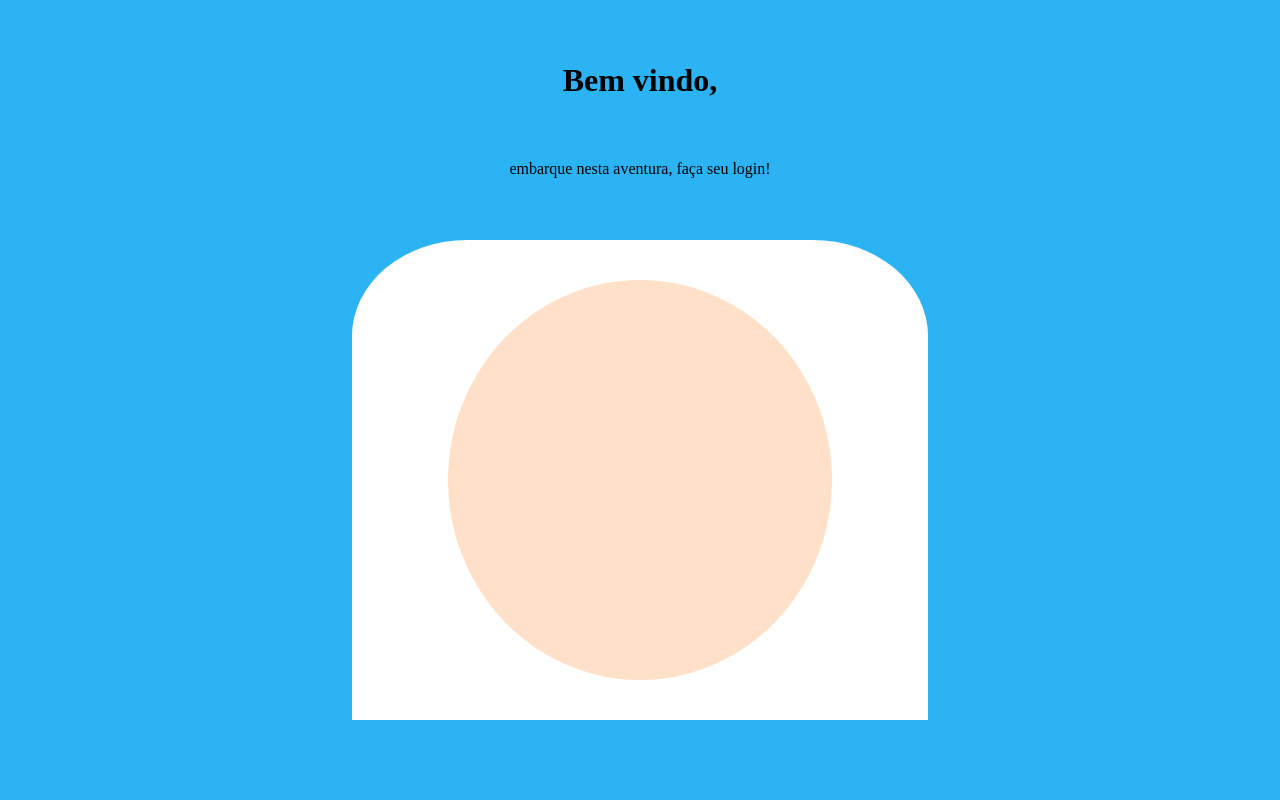
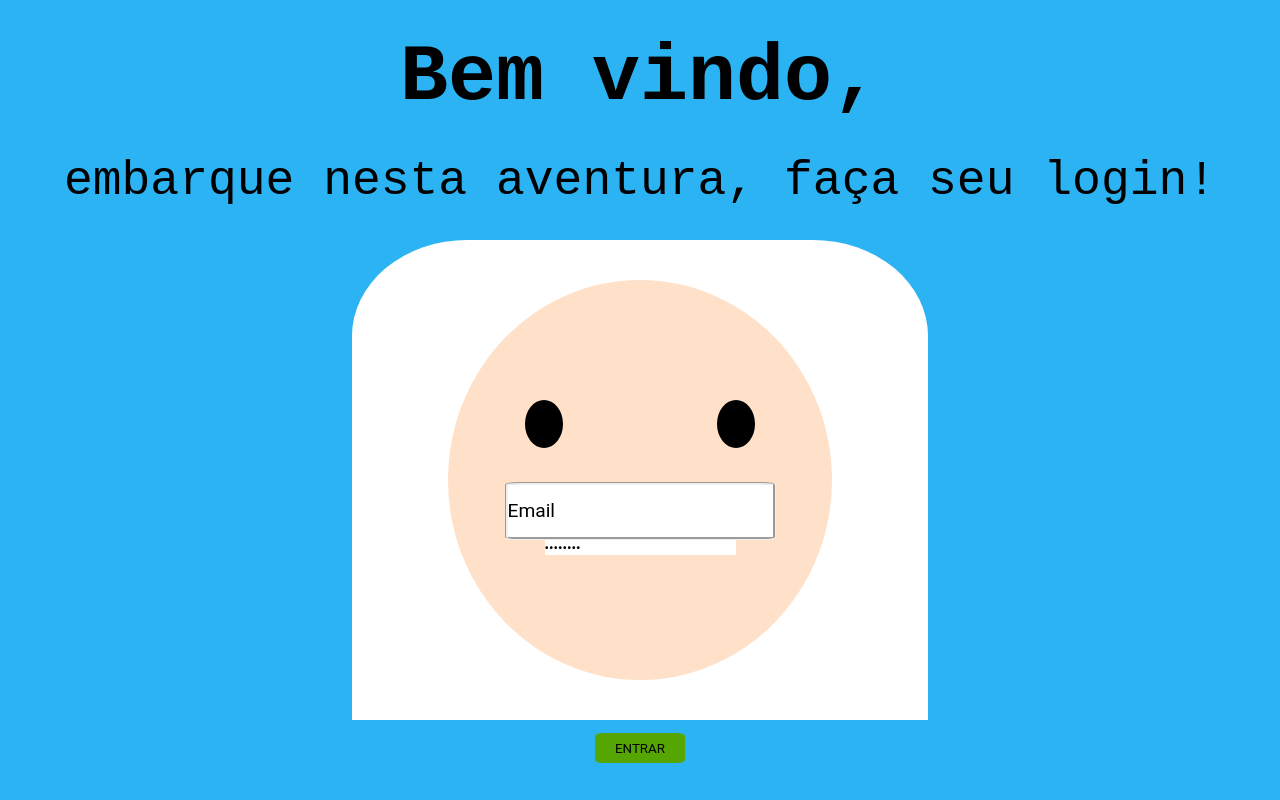
Before and after one commit to AlexSantos23/Finn, a plain HTML site: page index.html in a window 1280 px wide. Drawn offline with Linux system fonts and the light colour scheme.

Commit message:
third commit

```diff
--- a/index.html
+++ b/index.html
@@ -14,9 +14,19 @@
     </header>
     <main>
         <section class="hood">
-            <div class="face"></div>
+            <div class="face">
+                <input class="email" type="email" name="email" value="Email">
+                <input class="password" type="password" name="password" value="password">
+            </div>
+            <div class="eyeright"></div>
+            <div class="eyeleft"></div>
+
         </section>
     </main>
-    <footer></footer>
+    <footer>
+        <button>
+            ENTRAR
+        </button>
+    </footer>
 </body>
 </html>
--- a/style.css
+++ b/style.css
@@ -4,6 +4,7 @@
     border: 0;
     text-decoration: none;
     box-sizing: border-box;
+    font-family: 'roboto';
 }
 
 body{
@@ -17,6 +18,16 @@ header{
     flex-direction: column;
     justify-content: center;
     justify-content: space-evenly;
+}
+
+h1{
+    font-family: 'Roboto Mono', monospace;
+    font-size: 5em;
+}
+
+p{
+    font-family: 'Roboto Mono', monospace;
+    font-size: 3em;
 }
 
 .hood{
@@ -40,4 +51,59 @@ main{
     height: 50vh;
     background-color: #FFE1C9;
     border-radius: 50%;
+    position: relative;
+    display: flex;
+    justify-content: center;
+    align-items: center;
+    flex-direction: column;
 }
+
+.email{
+    block-size: 3em;
+    margin-top: 4em;
+    font-family: 'roboto';
+    font-size: 1.2em;
+    border-radius: 5%;
+    border-color: black;
+    border:groove
+
+}
+
+
+.eyeright{ width: 3vw;
+    height: 6vh;
+    background-color: black;
+    border-radius: 50%;
+    position: absolute;
+    left: 41%;
+    top: 50%;}
+
+
+.eyeleft{
+    width: 3vw;
+    height: 6vh;
+    background-color: black;
+    border-radius: 50%;
+    position: absolute;
+    right: 41%;
+    top: 50%;
+}
+
+footer{
+    width: 100vw;
+    height:7vh;
+    display: flex;
+    justify-content: center;
+
+}
+
+button{
+    height: 6h;
+    width: 7vw;
+    margin: 1em;
+    border-radius: 10%;
+    background-color: #55A603;
+    font-family:  'roboto';
+    box-shadow:black;
+    box-shadow:;
+}
```
